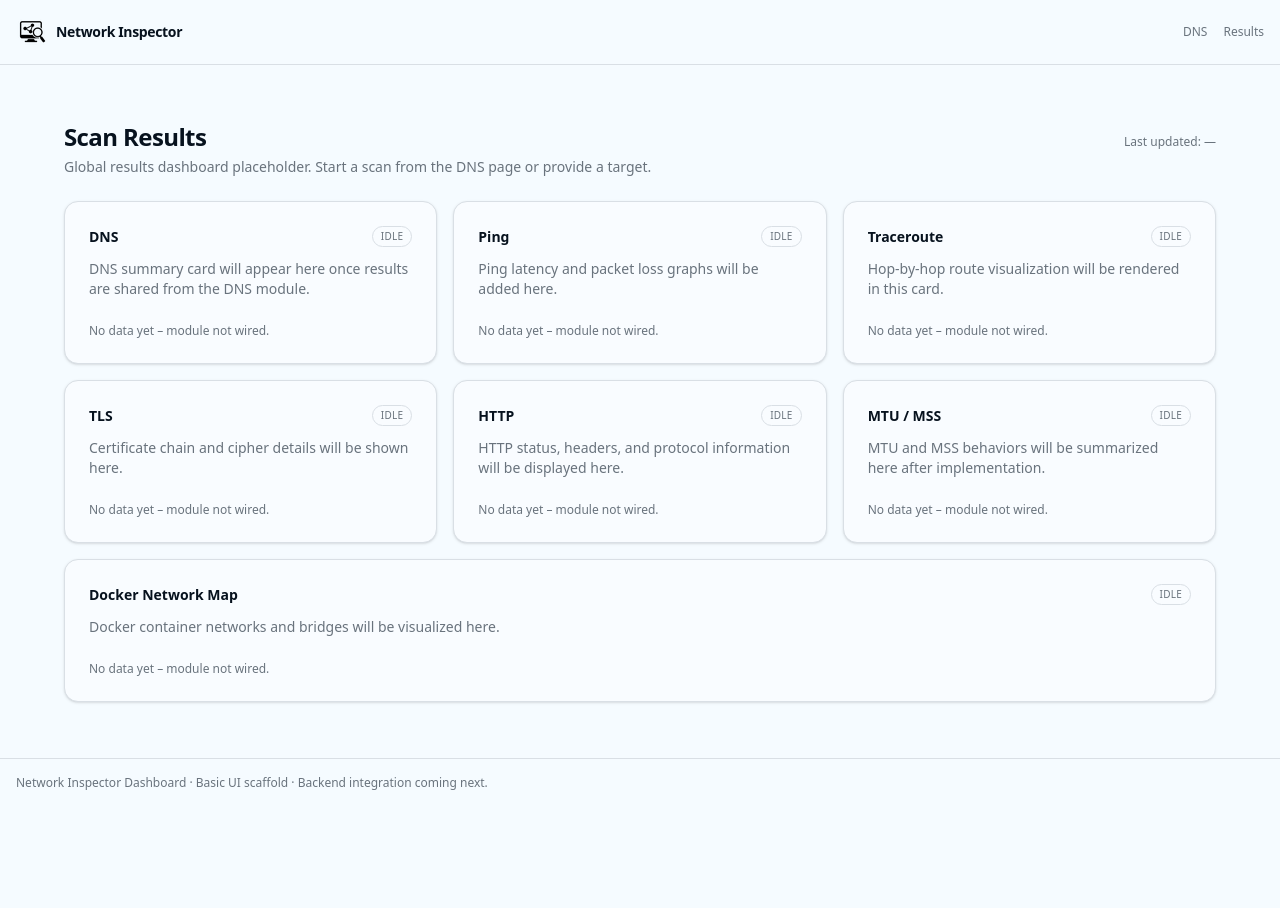
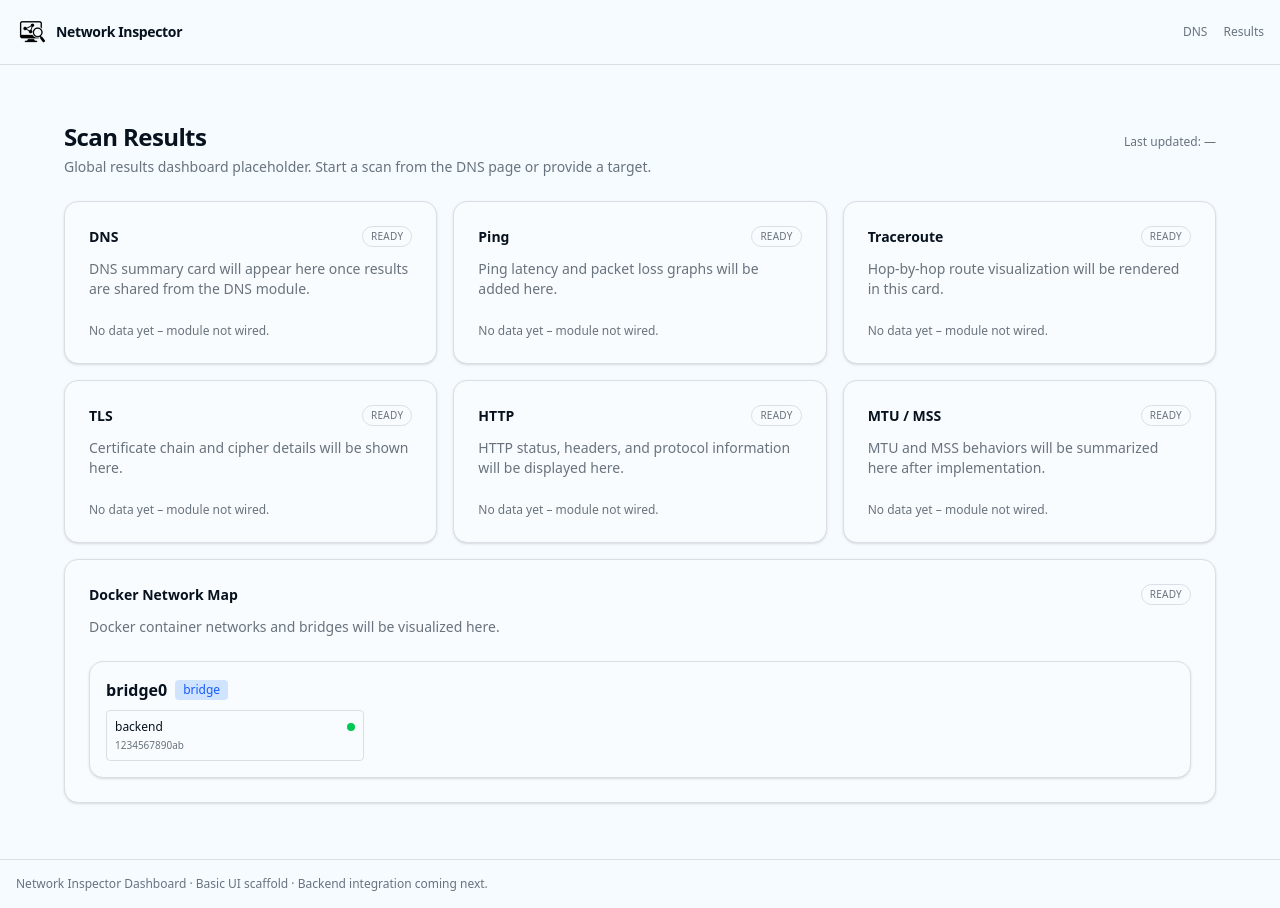
Before and after one commit to EngenMe/network-inspector-dashboard, a Next.js app in the folder frontend/: page /results in a window 1280 px wide. Before the commit the page ends 807 px from the top, so only its background shows below. Built offline with nearby package versions, Linux system fonts and the light colour scheme.

Commit message:
feat(ui): restore full dashboard card exports and integrate DockerNetworkMap into DockerNetworkCard

```diff
--- a/frontend/app/results/page.tsx
+++ b/frontend/app/results/page.tsx
@@ -17,7 +17,22 @@ export default function ResultsPage() {
     const target = rawTarget?.trim() ?? ''
 
     const isLoading = false
-    const hasData = false
+    const hasData = true
+
+    const dockerData = {
+        networks: [
+            { name: "bridge0", driver: "bridge", subnet: "172.18.0.0/16" },
+        ],
+        containers: [
+            {
+                id: "1234567890abc",
+                name: "backend",
+                status: "running",
+                networks: ["bridge0"],
+            },
+        ],
+        error: null,
+    }
 
     const status = isLoading ? 'loading' : hasData ? 'ready' : 'idle'
 
@@ -51,6 +66,9 @@ export default function ResultsPage() {
                 <MTUMSSCard status={status} />
                 <DockerNetworkCard
                     status={status}
+                    networks={dockerData.networks}
+                    containers={dockerData.containers}
+                    error={dockerData.error}
                     className="md:col-span-2 xl:col-span-3"
                 />
             </section>
--- a/frontend/components/results/dashboard-cards.tsx
+++ b/frontend/components/results/dashboard-cards.tsx
@@ -8,6 +8,7 @@ import {
 } from '@/components/ui/card'
 import { Skeleton } from '@/components/ui/skeleton'
 import { cn } from '@/lib/utils'
+import DockerNetworkMap from "@/components/docker/docker-network-map"
 
 type Status = 'idle' | 'loading' | 'ready'
 
@@ -40,8 +41,8 @@ function ResultCard({
                 <div className="flex items-center justify-between gap-2">
                     <CardTitle className="text-sm font-semibold">{title}</CardTitle>
                     <span className="rounded-full border px-2 py-0.5 text-[10px] uppercase tracking-wide text-muted-foreground">
-            {statusLabel(status)}
-          </span>
+                        {statusLabel(status)}
+                    </span>
                 </div>
                 <CardDescription>{description}</CardDescription>
             </CardHeader>
@@ -135,13 +136,34 @@ export function MTUMSSCard({ status = 'idle', className }: CardProps) {
     )
 }
 
-export function DockerNetworkCard({ status = 'idle', className }: CardProps) {
+export function DockerNetworkCard({
+                                      status = 'idle',
+                                      className,
+                                      networks,
+                                      containers,
+                                      error,
+                                  }: {
+    status?: Status
+    className?: string
+    networks?: any[]
+    containers?: any[]
+    error?: string
+}) {
     return (
         <ResultCard
             title="Docker Network Map"
             description="Docker container networks and bridges will be visualized here."
             status={status}
             className={className}
-        />
+        >
+            {status === 'ready' && (
+                <DockerNetworkMap
+                    networks={networks ?? []}
+                    containers={containers ?? []}
+                    loading={status === 'loading'}
+                    error={error}
+                />
+            )}
+        </ResultCard>
     )
 }
```
